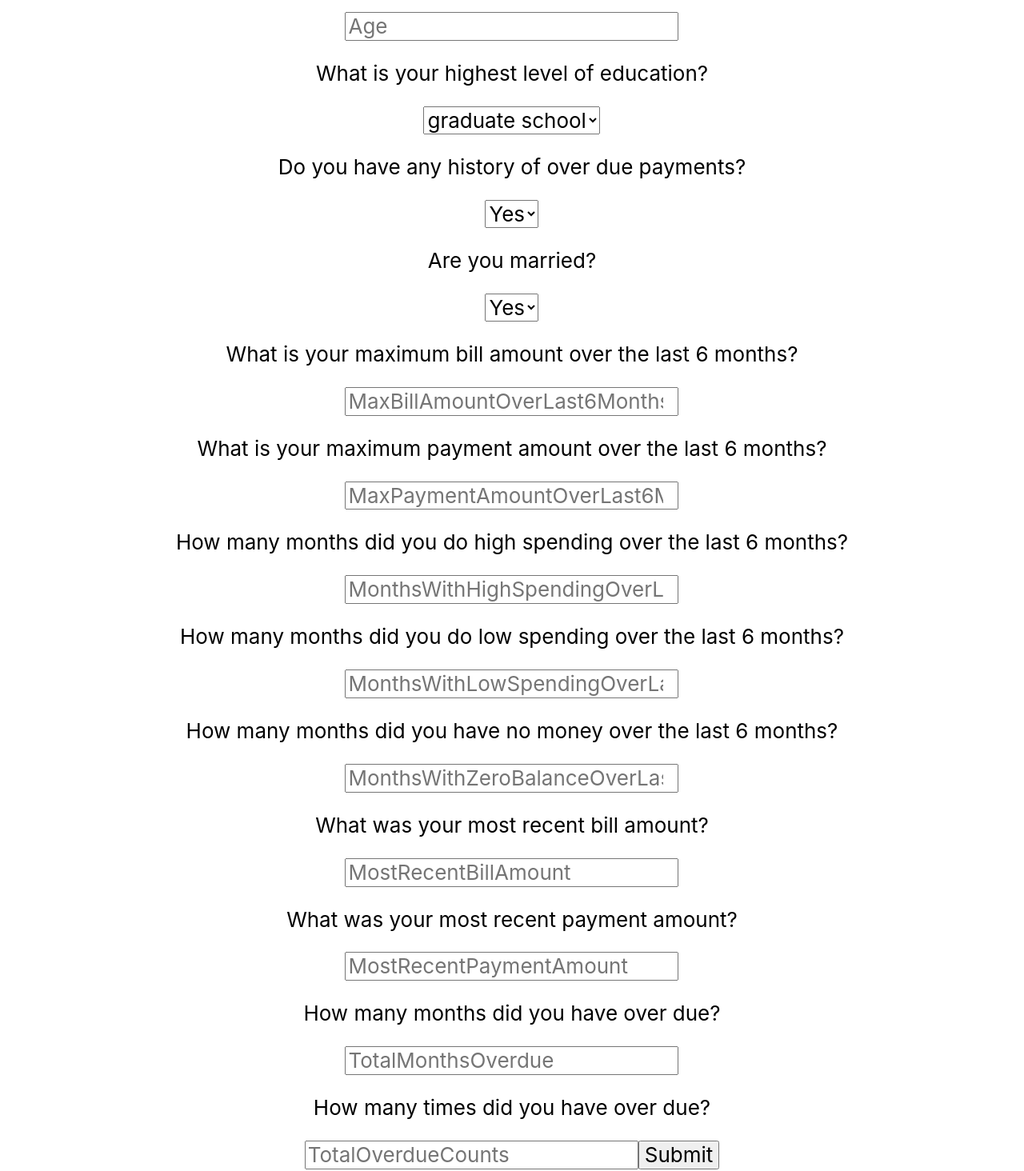
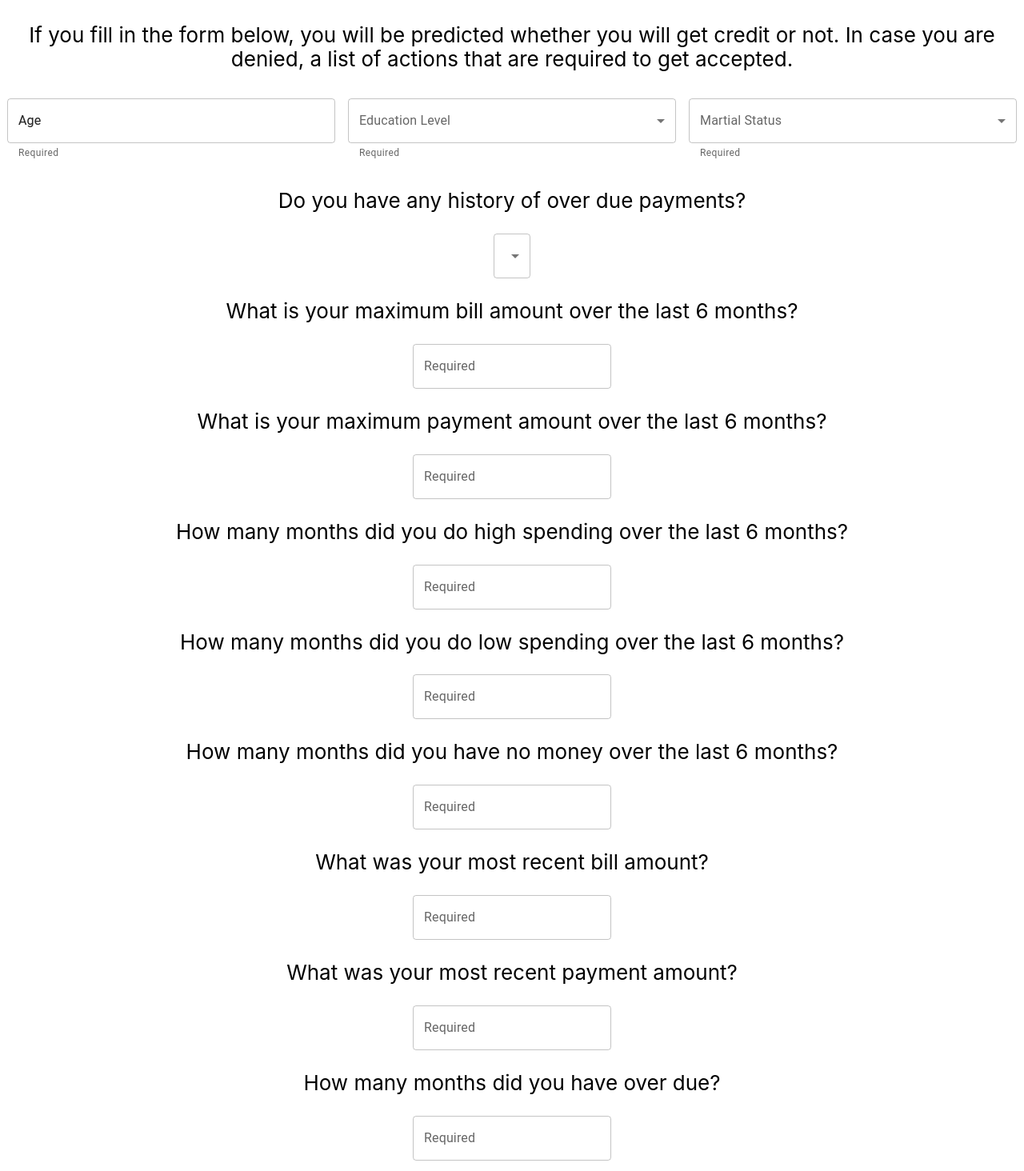
Before and after one commit to j1feng/recourse-client, a React (Create React App) app: page / in a window 1280 px wide. Shown: the part 206-1670 px from the top of the page at 80% size. Built offline with nearby package versions, Linux system fonts and the light colour scheme.

Commit message:
added mui forms

```diff
--- a/src/Form.js
+++ b/src/Form.js
@@ -1,5 +1,6 @@
 import React, { useEffect, useState } from 'react';
 import { useForm } from 'react-hook-form';
+import { Button, TextField, Select, MenuItem, InputLabel, FormControl, Box, FormHelperText } from '@mui/material';
 
 let ActionForm = () => {
     const { register, handleSubmit, formState: { errors } } = useForm();
@@ -55,60 +56,85 @@ let ActionForm = () => {
 
     return (
         <div>
+
+          <h3>Credit Approval Prediction</h3>
+          <p>If you fill in the form below, you will be predicted whether you will get credit or not. In case you are denied, a list of actions that are required to get accepted.</p>
+
           <form onSubmit={handleSubmit(onSubmit)}>
+            <Box
+              component="form"
+              sx={{
+                '& > :not(style)': { m: 1, width: '25ch' },
+              }}
+              noValidate
+            >
+              <FormControl sx={{ m: 1, minWidth: 120 }}>
+                <InputLabel>Age</InputLabel>
+                <TextField variant="outlined" type="number" label="Age" {...register("Age", {required: true, max: 100, min: 0})} />
+                <FormHelperText>Required</FormHelperText>
+              </FormControl>
 
-          <p>What is your age?</p>
-          <input type="number" placeholder="Age" {...register("Age", {required: true, max: 100, min: 0})} />
+              <FormControl sx={{ m: 1, minWidth: 120 }}>
+                <InputLabel>Education Level</InputLabel>
+                <Select label="Age" {...register("EducationLevel", { required: true })}>
+                  <MenuItem value="1">graduate school</MenuItem>
+                  <MenuItem value="2">university</MenuItem>
+                  <MenuItem value="3">high school</MenuItem>
+                  <MenuItem value="0">others</MenuItem>
+                </Select>
+                <FormHelperText>Required</FormHelperText>
+              </FormControl>
 
-          <p>What is your highest level of education?</p>
-          <select {...register("EducationLevel", { required: true })}>
-            <option value="1">graduate school</option>
-            <option value="2">university</option>
-            <option value="3">high school</option>
-            <option value="0">others</option>
-          </select>
+              <FormControl sx={{ m: 1, minWidth: 120 }}>
+                <InputLabel>Martial Status</InputLabel>
+                <Select {...register("Married", { required: true })}>
+                  <MenuItem value="1">Married</MenuItem>
+                  <MenuItem value="0">Single</MenuItem>
+                </Select>
+                <FormHelperText>Required</FormHelperText>
+              </FormControl>
+            </Box>
 
             <p>Do you have any history of over due payments?</p>
-          <select {...register("HistoryOfOverduePayments", { required: true })}>
-            <option value="1">Yes</option>
-            <option value="0">No</option>
-          </select>
-
-          <p>Are you married?</p>
-          <select {...register("Married", { required: true })}>
-            <option value="1">Yes</option>
-            <option value="0">No</option>
-          </select>
+            <Select {...register("HistoryOfOverduePayments", { required: true })}>
+              <MenuItem value="1">Yes</MenuItem>
+              <MenuItem value="0">No</MenuItem>
+            </Select>
 
             <p>What is your maximum bill amount over the last 6 months?</p>
-          <input type="number" placeholder="MaxBillAmountOverLast6Months" {...register("MaxBillAmountOverLast6Months", {required: true, min: 0})} />
+            <TextField variant="outlined" label="Required" type="number" placeholder="MaxBillAmountOverLast6Months" {...register("MaxBillAmountOverLast6Months", {required: true, min: 0})} />
 
             <p>What is your maximum payment amount over the last 6 months?</p>
-          <input type="number" placeholder="MaxPaymentAmountOverLast6Months" {...register("MaxPaymentAmountOverLast6Months", {required: true, min: 0})} />
+            <TextField variant="outlined" label="Required" type="number" placeholder="MaxPaymentAmountOverLast6Months" {...register("MaxPaymentAmountOverLast6Months", {required: true, min: 0})} />
 
             <p>How many months did you do high spending over the last 6 months?</p>
-          <input type="number" placeholder="MonthsWithHighSpendingOverLast6Months" {...register("MonthsWithHighSpendingOverLast6Months", {required: true, max: 6, min: 0})} />
+            <TextField variant="outlined" label="Required" type="number" placeholder="MonthsWithHighSpendingOverLast6Months" {...register("MonthsWithHighSpendingOverLast6Months", {required: true, max: 6, min: 0})} />
 
             <p>How many months did you do low spending over the last 6 months?</p>
-          <input type="number" placeholder="MonthsWithLowSpendingOverLast6Months" {...register("MonthsWithLowSpendingOverLast6Months", {required: true, max: 6, min: 0})} />
+            <TextField variant="outlined" label="Required" type="number" placeholder="MonthsWithLowSpendingOverLast6Months" {...register("MonthsWithLowSpendingOverLast6Months", {required: true, max: 6, min: 0})} />
 
             <p>How many months did you have no money over the last 6 months?</p>
-          <input type="number" placeholder="MonthsWithZeroBalanceOverLast6Months" {...register("MonthsWithZeroBalanceOverLast6Months", {required: true, max: 6, min: 0})} />
+            <TextField variant="outlined" label="Required" type="number" placeholder="MonthsWithZeroBalanceOverLast6Months" {...register("MonthsWithZeroBalanceOverLast6Months", {required: true, max: 6, min: 0})} />
 
             <p>What was your most recent bill amount?</p>
-          <input type="number" placeholder="MostRecentBillAmount" {...register("MostRecentBillAmount", {required: true, min: 0})} />
+            <TextField variant="outlined" label="Required" type="number" placeholder="MostRecentBillAmount" {...register("MostRecentBillAmount", {required: true, min: 0})} />
 
             <p>What was your most recent payment amount?</p>
-          <input type="number" placeholder="MostRecentPaymentAmount" {...register("MostRecentPaymentAmount", {required: true, min: 0})} />
+            <TextField variant="outlined" label="Required" type="number" placeholder="MostRecentPaymentAmount" {...register("MostRecentPaymentAmount", {required: true, min: 0})} />
 
             <p>How many months did you have over due?</p>
-          <input type="number" placeholder="TotalMonthsOverdue" {...register("TotalMonthsOverdue", {required: true, min: 0})} />
+            <TextField variant="outlined" label="Required" type="number" placeholder="TotalMonthsOverdue" {...register("TotalMonthsOverdue", {required: true, min: 0})} />
 
             <p>How many times did you have over due?</p>
-          <input type="number" placeholder="TotalOverdueCounts" {...register("TotalOverdueCounts", {required: true, min: 0})} />
+            <TextField variant="outlined" label="Required" type="number" placeholder="TotalOverdueCounts" {...register("TotalOverdueCounts", {required: true, min: 0})} />
 
-          <input type="submit" />
+            <br></br>
+            <br></br>
+
+            <Button variant="contained" type="submit">Submit</Button>
           </form>
+
+          <br></br>
 
           <p>Credit: {(predicted) ? "Accepted" : "Denied"}</p>
         </div>
```
Lines whose indentation alone changed are shown as unchanged.
